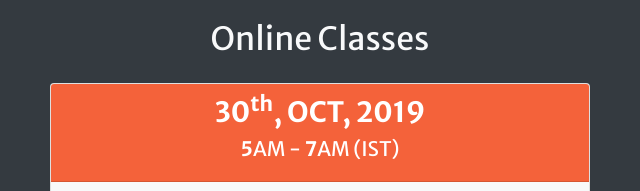
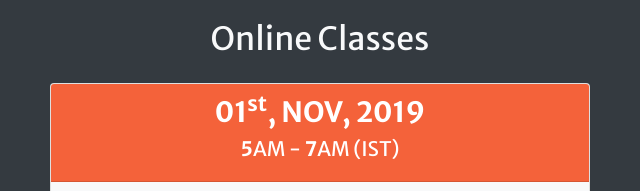
Before and after one commit to uibrains/uibrains.github.io, a website with bundled scripts: page index.html in a window 1280 px wide. Shown: the part 2557-2748 px from the top of the page, 320-960 px from the left. Built offline with nearby package versions, Linux system fonts and the light colour scheme.

Commit message:
Update index.html

```diff
--- a/index.html
+++ b/index.html
@@ -224,7 +224,7 @@
         <div class="col-md-6 m-auto">
           <div class="card">
             <div class="card-header bg-primary  text-white text-center font-weight-bold">
-              <h3 class="font-weight-bold">30<sup>th</sup>, OCT, 2019</h3>
+              <h3 class="font-weight-bold">01<sup>st</sup>, NOV, 2019</h3>
               <h5><span class="font-weight-bold">5</span>AM - <span class="font-weight-bold">7</span>AM (IST)</h5>
             </div>
             <div class="card-body bg-light text-dark">
```
